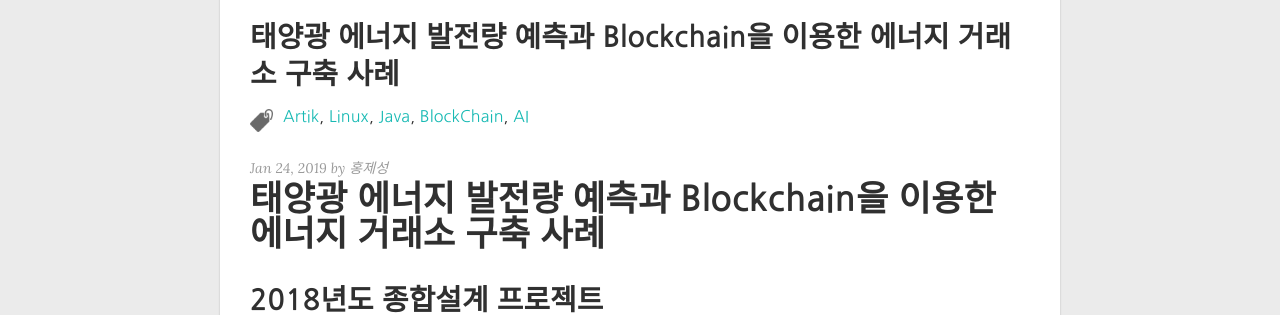
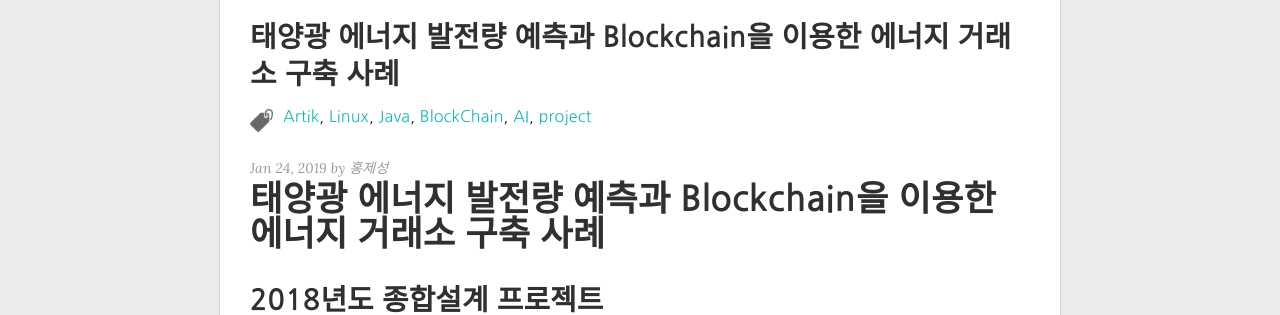
Before and after one commit to HongJeSeong/HongJeSeong.github.io, a Jekyll site: the page built from _posts/projects/2019-01-24-finalProject.md, in a window 1280 px wide and 900 px high. Shown: the part 174-489 px from the top of the window. Built offline with Jekyll 4.4.1, drawn with Linux system fonts in a browser that asks for light colours; nearby versions of some CDN libraries.

Commit message:
Update 2019-01-24-finalProject.md

```diff
--- a/_posts/projects/2019-01-24-finalProject.md
+++ b/_posts/projects/2019-01-24-finalProject.md
@@ -11,6 +11,7 @@ tag:
 - Java
 - BlockChain
 - AI
+- project
 ---
 
 # 태양광 에너지 발전량 예측과 Blockchain을 이용한 에너지 거래소 구축 사례
```
